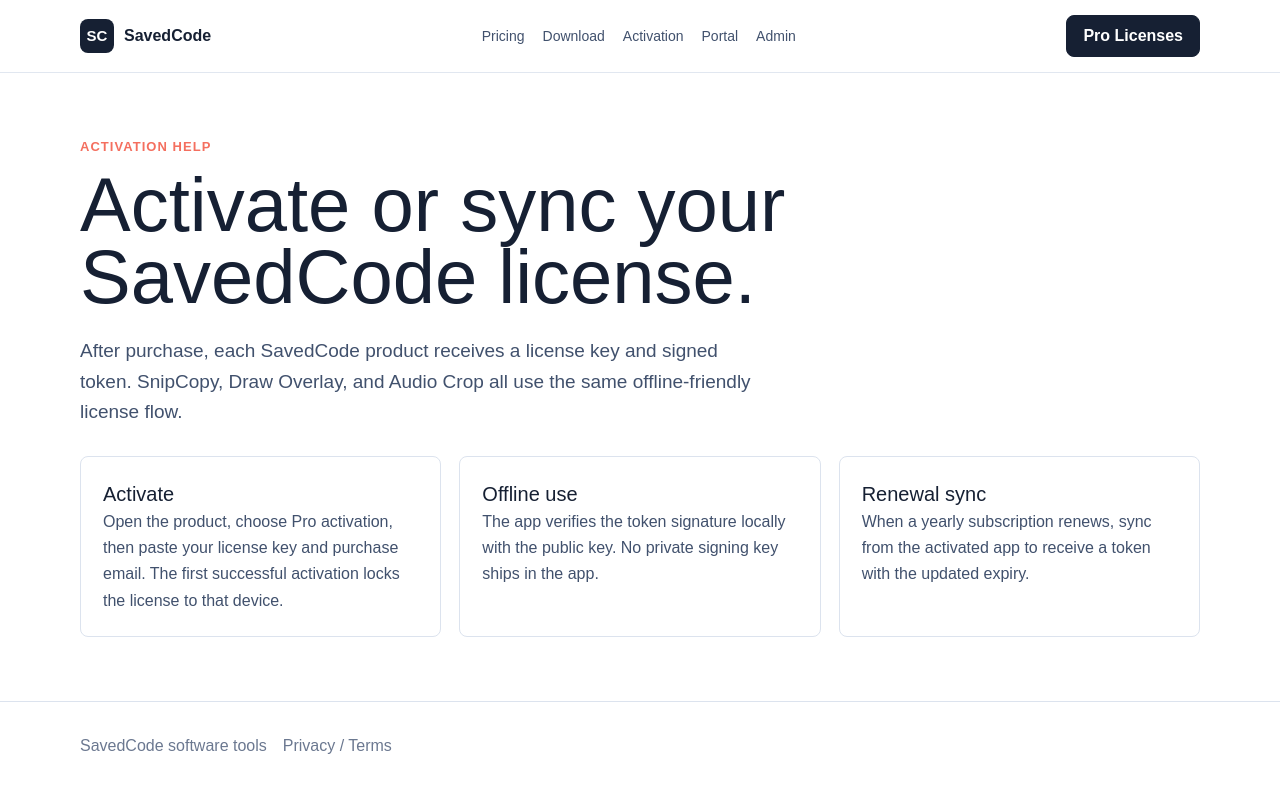
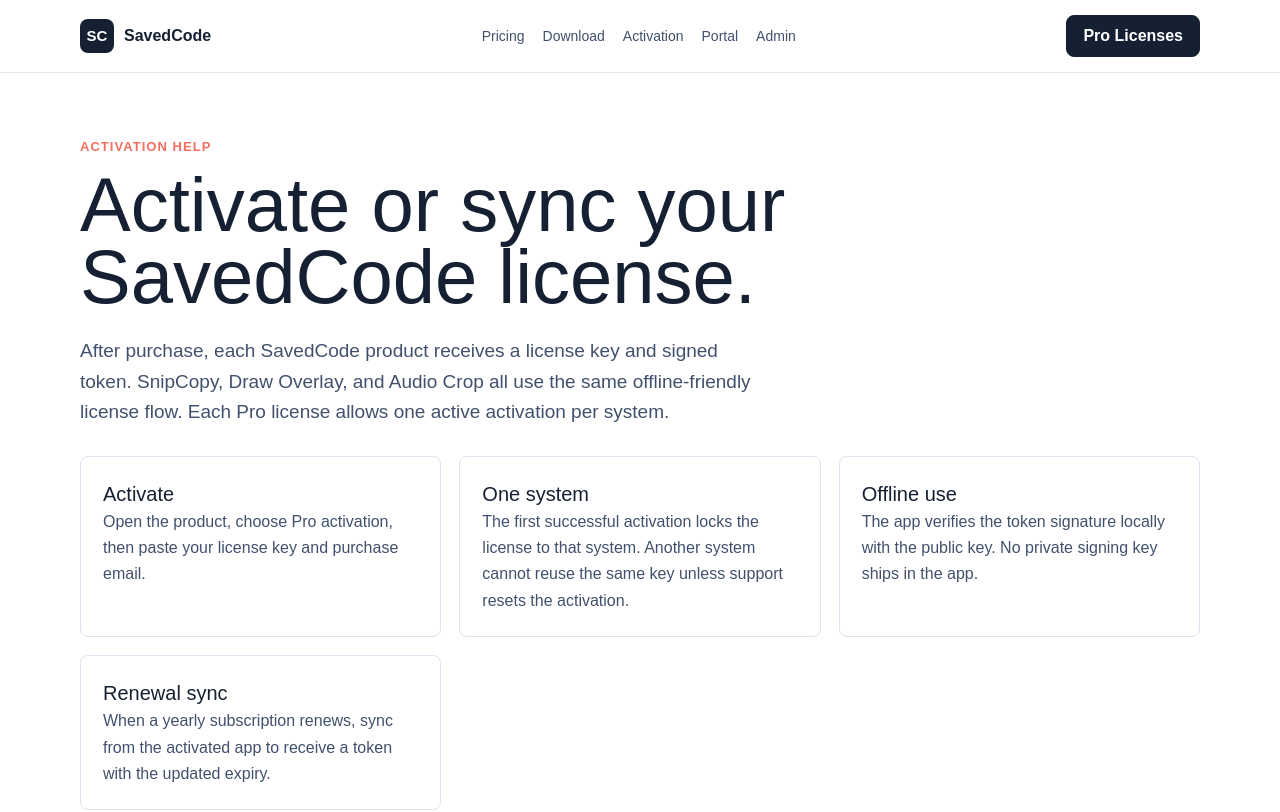
Before and after one commit to newbrokers/snipcopy, a Next.js app in the folder website/: page /activate in a window 1280 px wide. Shown: the top 812 px of the page. Built offline with nearby package versions, Linux system fonts and the light colour scheme.

Commit message:
Clarify one-system license activation

```diff
--- a/website/src/app/activate/page.tsx
+++ b/website/src/app/activate/page.tsx
@@ -6,12 +6,16 @@
         <h1>Activate or sync your SavedCode license.</h1>
         <p className="lead">
           After purchase, each SavedCode product receives a license key and signed token. SnipCopy, Draw Overlay, and Audio
-          Crop all use the same offline-friendly license flow.
+          Crop all use the same offline-friendly license flow. Each Pro license allows one active activation per system.
         </p>
         <div className="grid">
           <article className="card">
             <h3>Activate</h3>
-            <p>Open the product, choose Pro activation, then paste your license key and purchase email. The first successful activation locks the license to that device.</p>
+            <p>Open the product, choose Pro activation, then paste your license key and purchase email.</p>
+          </article>
+          <article className="card">
+            <h3>One system</h3>
+            <p>The first successful activation locks the license to that system. Another system cannot reuse the same key unless support resets the activation.</p>
           </article>
           <article className="card">
             <h3>Offline use</h3>
--- a/website/src/app/portal/page.tsx
+++ b/website/src/app/portal/page.tsx
@@ -9,7 +9,7 @@
           <h1>Find your SavedCode license and manage billing.</h1>
           <p className="lead">
             Sign in with the email from checkout to view your license keys, copy activation details, and open Stripe&apos;s
-            secure billing portal.
+            secure billing portal. Each Pro license allows one active activation per system.
           </p>
         </div>
         <PortalTools />
--- a/website/src/app/pricing/page.tsx
+++ b/website/src/app/pricing/page.tsx
@@ -29,7 +29,8 @@
             <h2>License model</h2>
             <p>
               SavedCode products use offline-verifiable license tokens. Each app can validate its signed token with only the
-              public key, then sync after renewal to receive the next yearly token.
+              public key, then sync after renewal to receive the next yearly token. Each yearly Pro license includes one
+              active activation per system; contact support to move it to a replacement system.
             </p>
           </article>
         </div>
--- a/website/src/components/PortalTools.tsx
+++ b/website/src/components/PortalTools.tsx
@@ -261,6 +261,7 @@
               <div className="license-meta">
                 <span>Status: {license.status}</span>
                 <span>Expires: {new Date(license.expiresAt).toLocaleDateString()}</span>
+                <span>Activation: one system</span>
               </div>
               <label className="license-copy-row">
                 <span>Purchase email</span>
```
